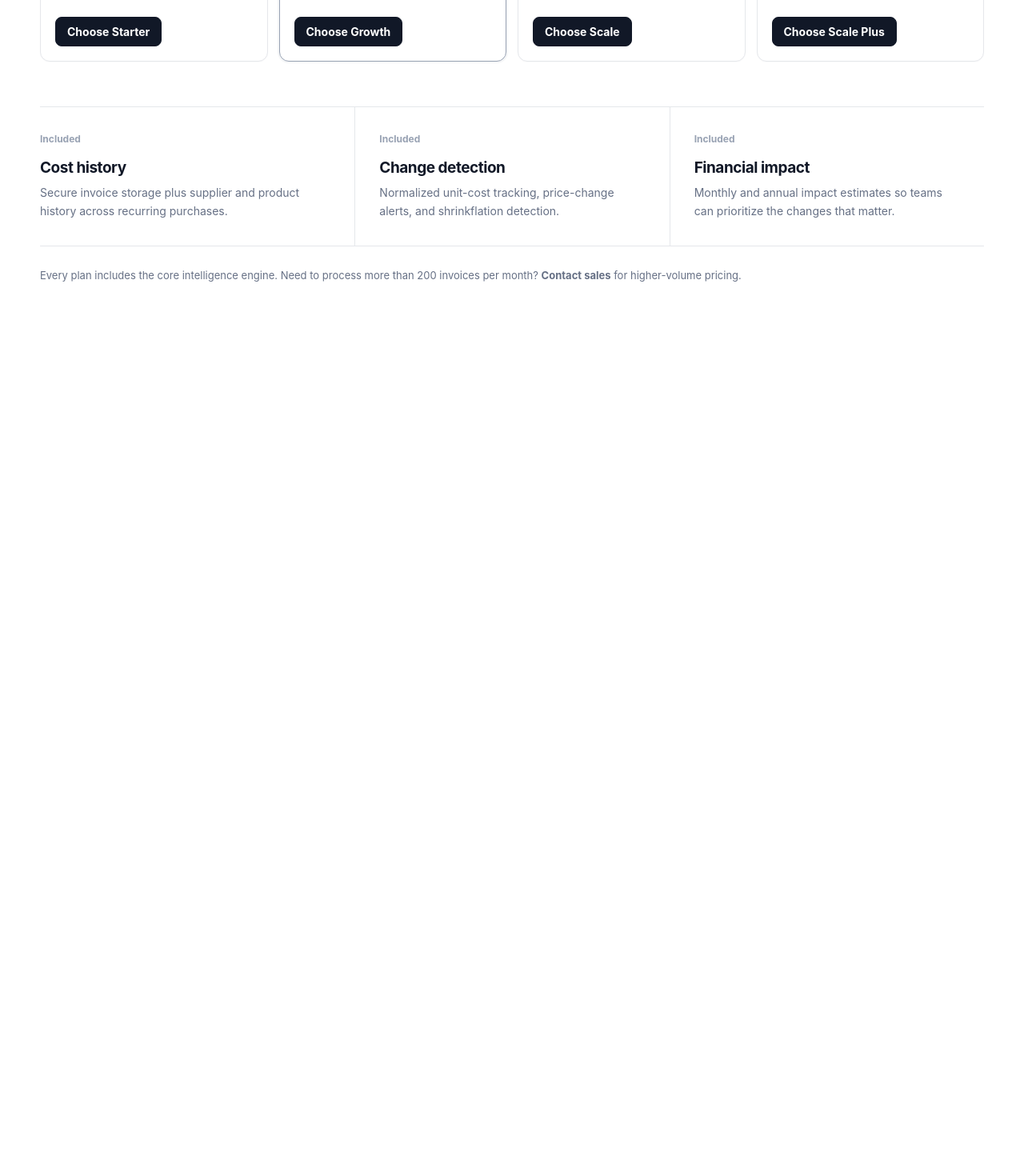
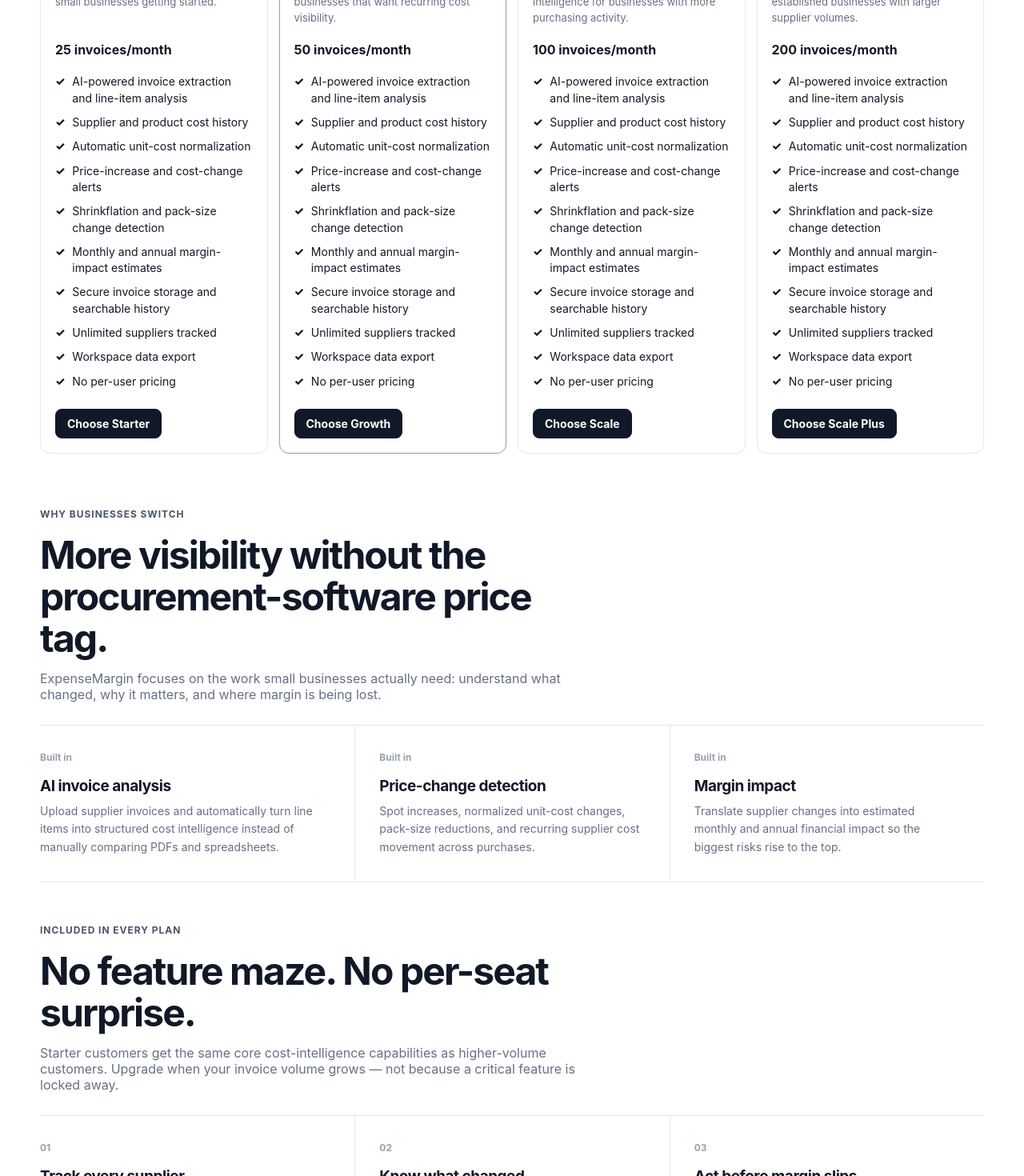
Before and after one commit to Dr-Opara/ExpenseMargin, a Next.js app: page /pricing in a window 1280 px wide. Shown: the part 580-2050 px from the top of the page at 80% size. Before the commit the page ends 1002 px from the top, so only its background shows below. Built offline with nearby package versions, Linux system fonts and the light colour scheme; no server answers.

Commit message:
pricing: expand plan value and competitive feature messaging

```diff
--- a/app/pricing/page.tsx
+++ b/app/pricing/page.tsx
@@ -8,6 +8,19 @@
   description: "Affordable supplier cost intelligence for small businesses. Plans start at $19 per month with no per-user pricing.",
   alternates: { canonical: "/pricing" },
 };
+
+const CORE_FEATURES = [
+  "AI-powered invoice extraction and line-item analysis",
+  "Supplier and product cost history",
+  "Automatic unit-cost normalization",
+  "Price-increase and cost-change alerts",
+  "Shrinkflation and pack-size change detection",
+  "Monthly and annual margin-impact estimates",
+  "Secure invoice storage and searchable history",
+  "Unlimited suppliers tracked",
+  "Workspace data export",
+  "No per-user pricing",
+];
 
 export default function PricingPage() {
   return (
@@ -22,8 +35,8 @@
         <section className="home-section" style={{paddingBottom:56}}>
           <div className="section-heading">
             <span className="overline">Pricing</span>
-            <h2>Choose the invoice volume that fits your business.</h2>
-            <p>Simple monthly pricing from $19. No per-user pricing and no permanent free tier.</p>
+            <h2>Enterprise-style supplier cost intelligence, priced for small business.</h2>
+            <p>Every paid plan includes the full ExpenseMargin intelligence engine. You choose the invoice volume — not which core features you are allowed to use.</p>
           </div>
 
           <div className="pricing-grid" style={{marginTop:40}}>
@@ -35,21 +48,51 @@
                   <div className="plan-price">${plan.monthlyPrice}<small>/month</small></div>
                   <p>{plan.description}</p>
                   <strong>{plan.invoiceLimit.toLocaleString()} invoices/month</strong>
-                  <div style={{marginTop:"auto",paddingTop:20}}><Link className="btn primary" href="/signup">Choose {plan.name}</Link></div>
+                  <ul style={{listStyle:"none",padding:0,margin:"20px 0 0",display:"grid",gap:10,fontSize:14,lineHeight:1.45}}>
+                    {CORE_FEATURES.map((feature) => (
+                      <li key={feature} style={{display:"flex",gap:9,alignItems:"flex-start"}}>
+                        <span aria-hidden="true" style={{fontWeight:800}}>✓</span>
+                        <span>{feature}</span>
+                      </li>
+                    ))}
+                  </ul>
+                  <div style={{marginTop:"auto",paddingTop:24}}><Link className="btn primary" href="/signup">Choose {plan.name}</Link></div>
                 </section>
               );
             })}
           </div>
         </section>
 
-        <section className="steps" style={{marginTop:0}}>
-          <div className="step"><span>Included</span><h3>Cost history</h3><p>Secure invoice storage plus supplier and product history across recurring purchases.</p></div>
-          <div className="step"><span>Included</span><h3>Change detection</h3><p>Normalized unit-cost tracking, price-change alerts, and shrinkflation detection.</p></div>
-          <div className="step"><span>Included</span><h3>Financial impact</h3><p>Monthly and annual impact estimates so teams can prioritize the changes that matter.</p></div>
+        <section className="home-section" style={{paddingTop:8,paddingBottom:28}}>
+          <div className="section-heading">
+            <span className="overline">Why businesses switch</span>
+            <h2>More visibility without the procurement-software price tag.</h2>
+            <p>ExpenseMargin focuses on the work small businesses actually need: understand what changed, why it matters, and where margin is being lost.</p>
+          </div>
+
+          <section className="steps" style={{marginTop:28}}>
+            <div className="step"><span>Built in</span><h3>AI invoice analysis</h3><p>Upload supplier invoices and automatically turn line items into structured cost intelligence instead of manually comparing PDFs and spreadsheets.</p></div>
+            <div className="step"><span>Built in</span><h3>Price-change detection</h3><p>Spot increases, normalized unit-cost changes, pack-size reductions, and recurring supplier cost movement across purchases.</p></div>
+            <div className="step"><span>Built in</span><h3>Margin impact</h3><p>Translate supplier changes into estimated monthly and annual financial impact so the biggest risks rise to the top.</p></div>
+          </section>
         </section>
 
-        <div style={{padding:"28px 0 70px",color:"#667085",fontSize:13}}>
-          Every plan includes the core intelligence engine. Need to process more than 200 invoices per month? <a href="mailto:sales@expensemargin.com" style={{fontWeight:650}}>Contact sales</a> for higher-volume pricing.
+        <section className="home-section" style={{paddingTop:20,paddingBottom:32}}>
+          <div className="section-heading">
+            <span className="overline">Included in every plan</span>
+            <h2>No feature maze. No per-seat surprise.</h2>
+            <p>Starter customers get the same core cost-intelligence capabilities as higher-volume customers. Upgrade when your invoice volume grows — not because a critical feature is locked away.</p>
+          </div>
+
+          <div className="steps" style={{marginTop:28}}>
+            <div className="step"><span>01</span><h3>Track every supplier</h3><p>Keep cost history across all of your recurring suppliers without paying extra for each vendor you monitor.</p></div>
+            <div className="step"><span>02</span><h3>Know what changed</h3><p>See historical pricing, unit-cost movement, shrinkflation signals, and cost alerts in one place.</p></div>
+            <div className="step"><span>03</span><h3>Act before margin slips</h3><p>Use impact estimates and historical context to challenge increases, renegotiate, switch suppliers, or adjust pricing sooner.</p></div>
+          </div>
+        </section>
+
+        <div style={{padding:"20px 0 70px",color:"#667085",fontSize:13}}>
+          Need to process more than 200 invoices per month? <a href="mailto:sales@expensemargin.com" style={{fontWeight:650}}>Contact sales</a> for higher-volume pricing. ExpenseMargin does not charge per user.
         </div>
       </div>
     </main>
```
